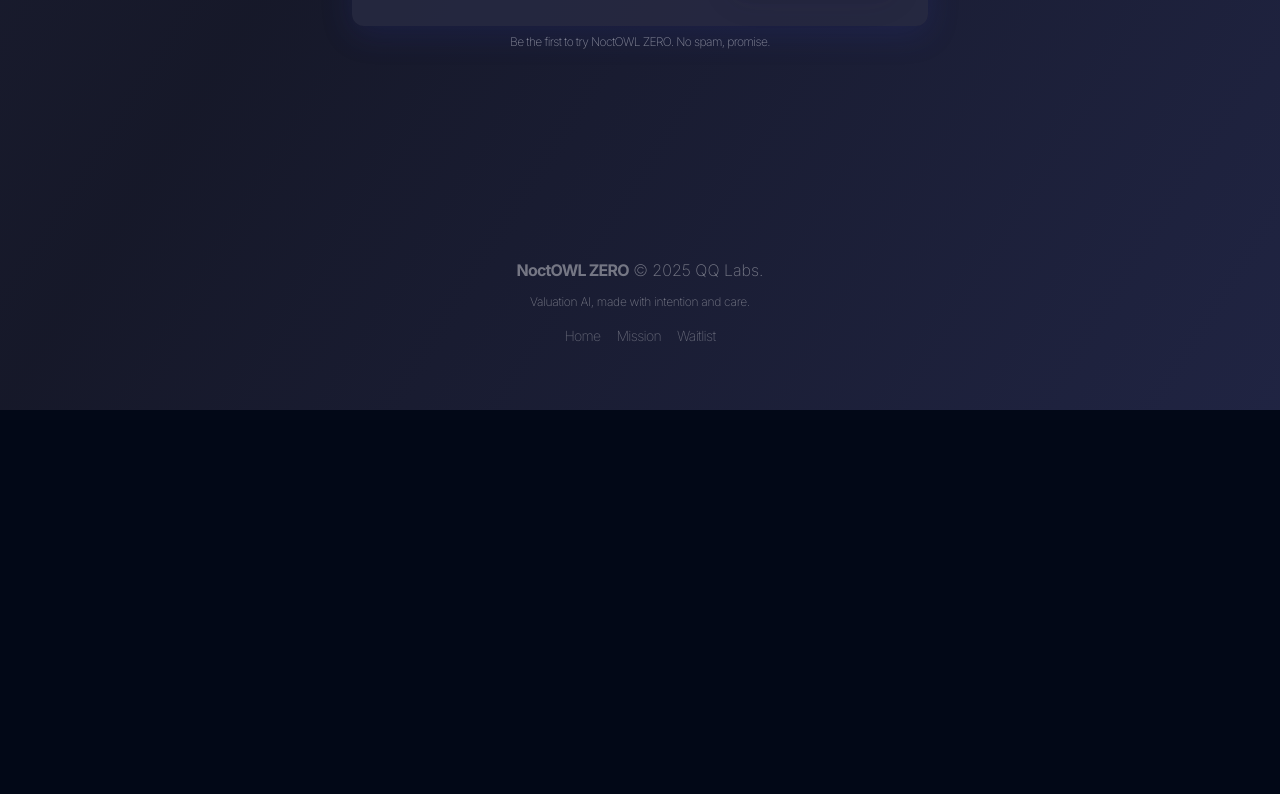
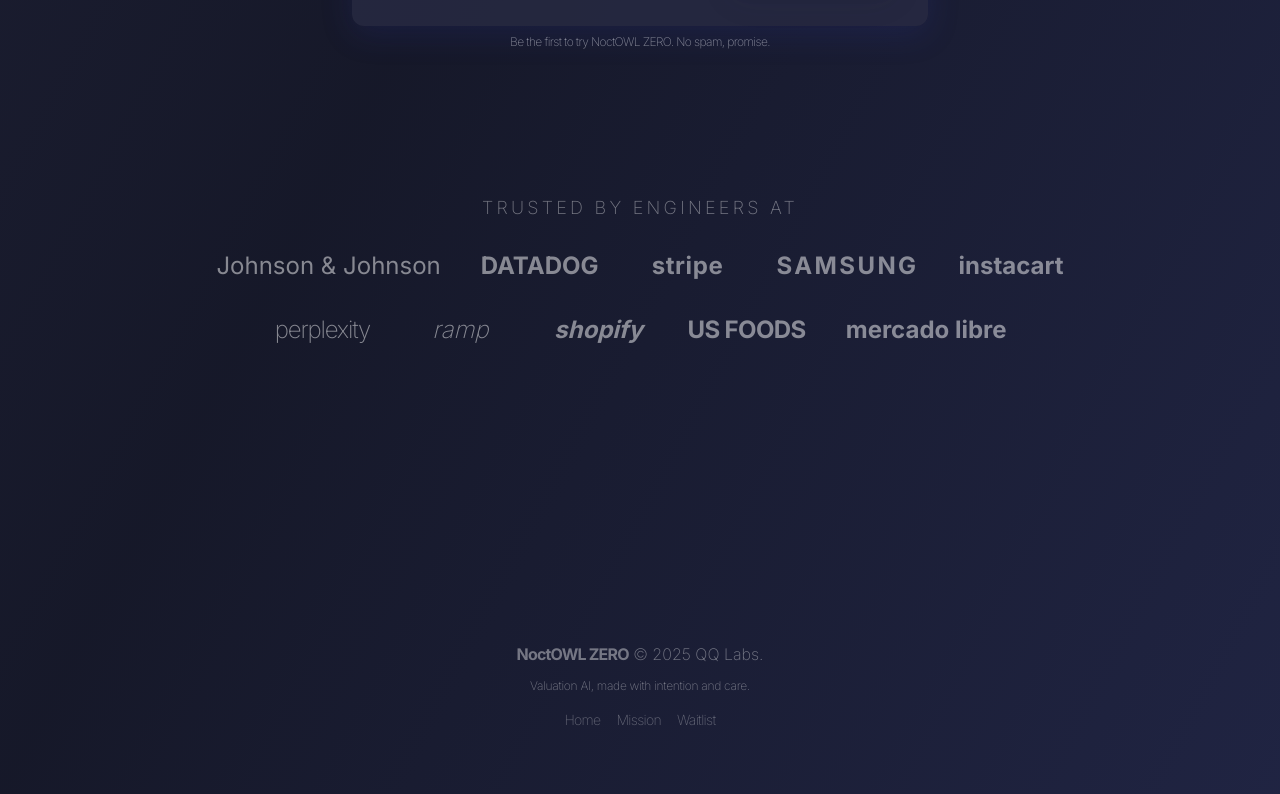
Before and after one commit to sormazi/noctowl-zero, a React (Vite) app: page / in a window 1280 px wide. Shown: the part 1612-2406 px from the top of the page. Before the commit the page ends 2022 px from the top, so only its background shows below. Built offline with nearby package versions, Linux system fonts and the light colour scheme.

Commit message:
Add "Trusted by" section
Add a "Trusted by" section with logos before the footer.

```diff
--- /dev/null
+++ b/src/components/TrustedBySection.tsx
@@ -0,0 +1,51 @@
+
+import React from "react";
+
+// List of companies (simulate logos with stylized text for now)
+const companies = [
+  { name: "Johnson & Johnson", className: "font-playfair text-xl" },
+  { name: "DATADOG", className: "font-semibold" },
+  { name: "stripe", className: "font-bold tracking-wide" },
+  { name: "SAMSUNG", className: "font-bold tracking-widest" },
+  { name: "instacart", className: "font-semibold lowercase" },
+  { name: "perplexity", className: "font-light tracking-tightest lowercase" },
+  { name: "ramp", className: "italic font-light" },
+  { name: "shopify", className: "font-bold italic" },
+  { name: "US FOODS", className: "font-extrabold tracking-tight" },
+  { name: "mercado libre", className: "font-semibold lowercase" },
+];
+
+// Split companies into two rows (top 5, bottom 5)
+const ROWS = [
+  companies.slice(0, 5),
+  companies.slice(5),
+];
+
+export const TrustedBySection = () => (
+  <section className="w-full max-w-5xl mx-auto py-14 md:py-20 px-3 mt-16 mb-2">
+    <h3
+      className="text-center text-base md:text-lg font-light uppercase tracking-[.17em] text-white/40 mb-7"
+      style={{ letterSpacing: "0.18em" }}
+    >
+      TRUSTED BY ENGINEERS AT
+    </h3>
+    <div className="flex flex-col gap-6 md:gap-8 items-center">
+      {ROWS.map((row, i) => (
+        <div
+          key={i}
+          className="flex flex-wrap justify-center gap-x-10 gap-y-4 px-1"
+        >
+          {row.map((company, idx) => (
+            <span
+              key={company.name}
+              className={`text-white/65 hover:text-white transition-colors duration-200 text-lg md:text-xl lg:text-2xl select-none opacity-75 ${company.className}`}
+              style={{ minWidth: "98px", textAlign: "center" }}
+            >
+              {company.name}
+            </span>
+          ))}
+        </div>
+      ))}
+    </div>
+  </section>
+);
--- a/src/pages/Index.tsx
+++ b/src/pages/Index.tsx
@@ -8,6 +8,7 @@ import { MissionSection } from "@/components/MissionSection";
 import { WaitlistSection } from "@/components/WaitlistSection";
 import { Footer } from "@/components/Footer";
 import { OwlBackdrop } from "@/components/OwlBackdrop";
+import { TrustedBySection } from "@/components/TrustedBySection";
 
 const Index = () => {
   const [menuOpen, setMenuOpen] = useState(false);
@@ -35,6 +36,8 @@ const Index = () => {
         }} />
         <MissionSection />
         <WaitlistSection />
+        {/* TrustedBy logo wall section before the footer */}
+        <TrustedBySection />
       </main>
       <Footer />
     </div>
```
